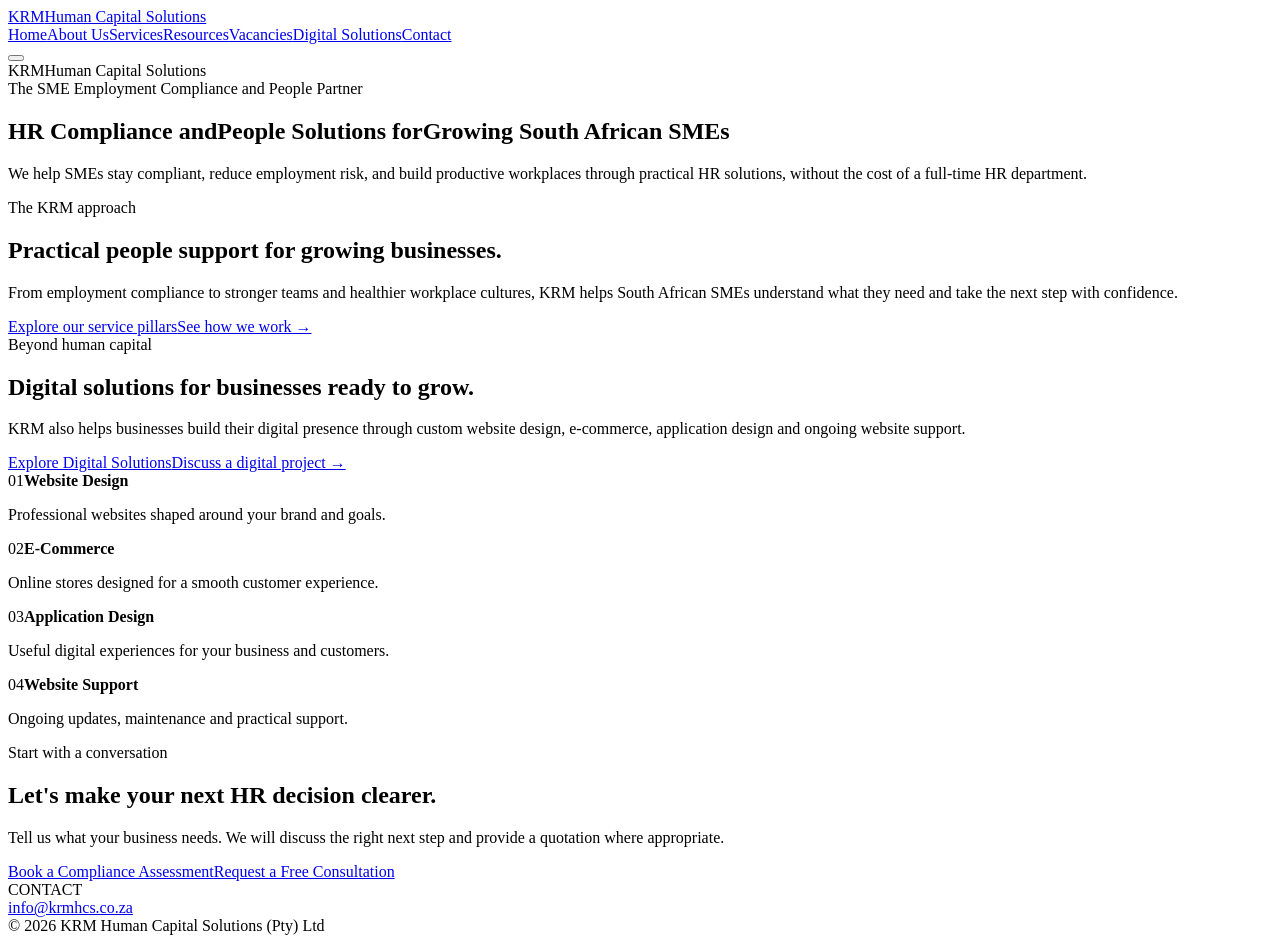
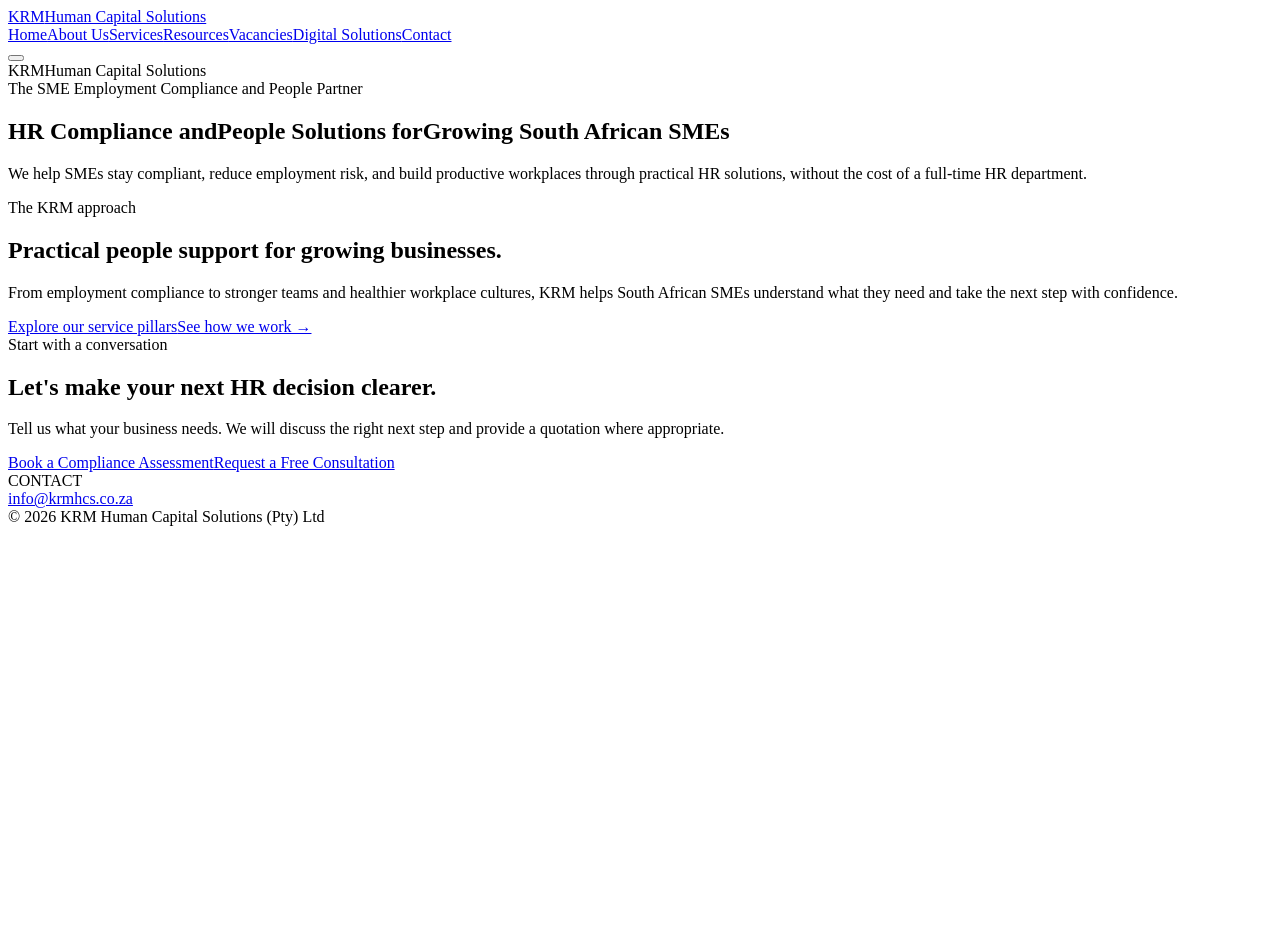
Before and after one commit to UnarineL/krm_website, a React (Vite) app: page / in a window 1280 px wide. After the commit the page ends 800 px from the top, so only its background shows below. Built offline with nearby package versions, Linux system fonts and the light colour scheme; the HTML template or start-up script is replaced by a standard one.

Commit message:
Remove Digital Solutions feature from homepage

```diff
--- a/src/KRMContent.jsx
+++ b/src/KRMContent.jsx
@@ -132,24 +132,6 @@ export function KRMHome() {
       </div>
     </section>
 
-    <section className="content section-pad krm-digital-feature">
-      <div className="krm-digital-feature-copy">
-        <span className="eyebrow">Beyond human capital</span>
-        <h2 className="serif">Digital solutions for businesses ready to grow.</h2>
-        <p>KRM also helps businesses build their digital presence through custom website design, e-commerce, application design and ongoing website support.</p>
-        <div className="krm-home-links">
-          <Link className="button" to="/digital-solutions">Explore Digital Solutions</Link>
-          <Link className="text-link" to="/contact">Discuss a digital project →</Link>
-        </div>
-      </div>
-      <div className="krm-digital-feature-points">
-        <div><span>01</span><strong>Website Design</strong><p>Professional websites shaped around your brand and goals.</p></div>
-        <div><span>02</span><strong>E-Commerce</strong><p>Online stores designed for a smooth customer experience.</p></div>
-        <div><span>03</span><strong>Application Design</strong><p>Useful digital experiences for your business and customers.</p></div>
-        <div><span>04</span><strong>Website Support</strong><p>Ongoing updates, maintenance and practical support.</p></div>
-      </div>
-    </section>
-
     <section className="cta krm-final-cta">
       <div className="content"><span className="eyebrow">Start with a conversation</span><h2 className="serif">Let's make your next HR decision clearer.</h2><p>Tell us what your business needs. We will discuss the right next step and provide a quotation where appropriate.</p><div className="hero-actions"><BookingLink>Book a Compliance Assessment</BookingLink><Link className="button" to="/contact">Request a Free Consultation</Link></div></div>
     </section>
```
